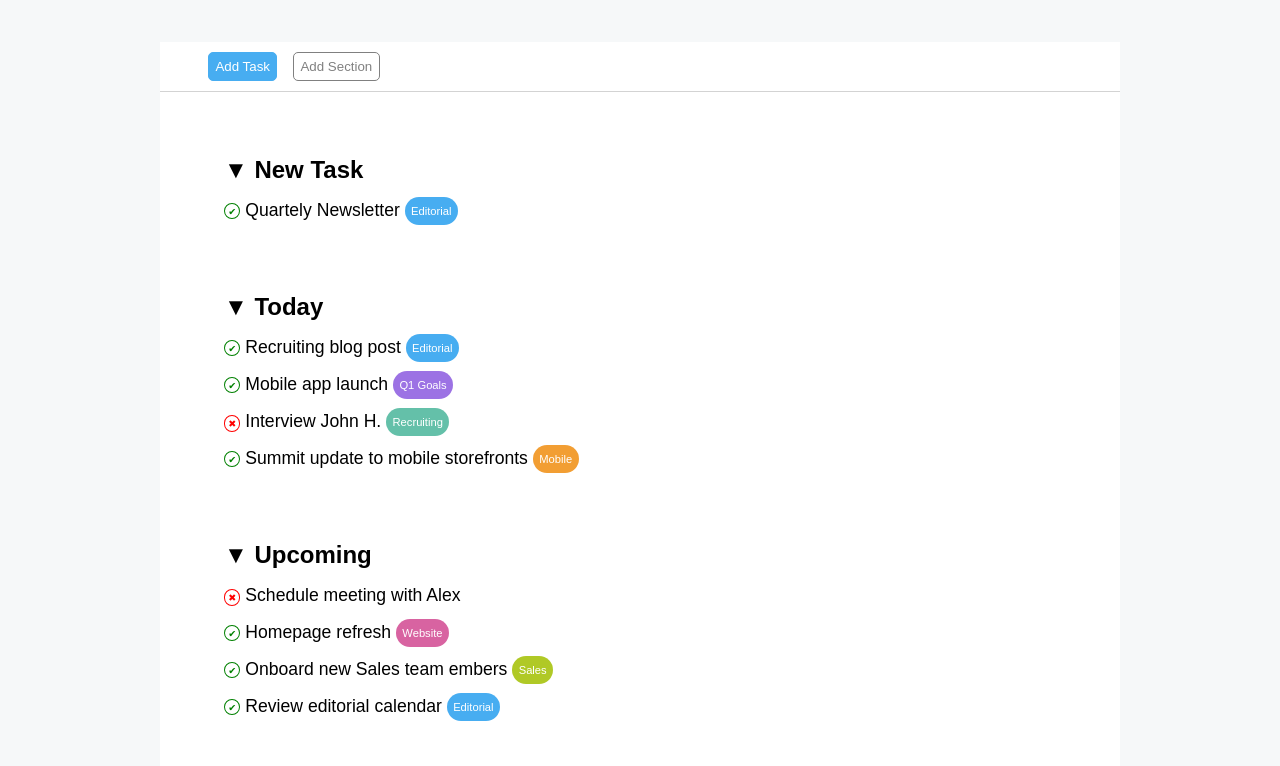
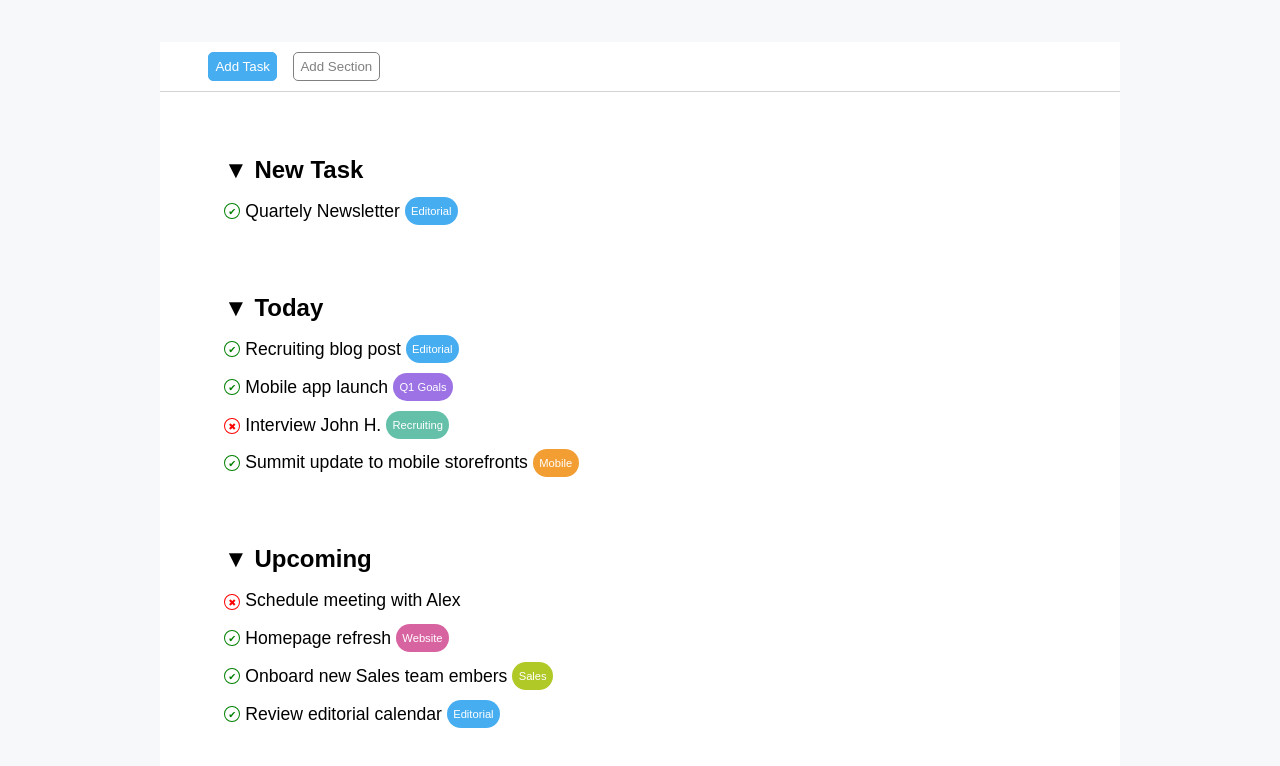
Before and after one commit to Claudio-Emmolo/html-css-toboolist, a plain HTML site: page index.html in a window 1280 px wide. Shown: the part 110-876 px from the top of the page. Drawn offline with Linux system fonts and the light colour scheme.

Commit message:
fix text vertical align

```diff
--- a/css/style.css
+++ b/css/style.css
@@ -110,6 +110,10 @@ ul li{
     vertical-align: middle;
 }
 
+.textfix{
+    vertical-align: middle;
+}
+
 /* tag color */
 .q1goals{
     background-color: #9c72e4;
--- a/index.html
+++ b/index.html
@@ -32,7 +32,7 @@
                     <h2>&#9660; New Task</h2>
                     <ul>
                         <li>
-                            <span class="conferm">&#10004;</span> Quartely Newsletter <span class="tag">Editorial</span>
+                            <span class="conferm">&#10004;</span> <span class="textfix">Quartely Newsletter</span> <span class="tag">Editorial</span>
                         </li>
                     </ul>
                 </section>
@@ -42,16 +42,16 @@
                     <h2>&#9660; Today</h2>
                     <ul>
                         <li>
-                            <span class="conferm">&#10004;</span> Recruiting blog post <span class="tag">Editorial</span>
+                            <span class="conferm">&#10004;</span> <span class="textfix">Recruiting blog post</span> <span class="tag">Editorial</span>
                         </li>
                         <li>
-                            <span class="conferm">&#10004;</span> Mobile app launch <span class="tag q1goals">Q1 Goals</span>
+                            <span class="conferm">&#10004;</span> <span class="textfix">Mobile app launch</span> <span class="tag q1goals">Q1 Goals</span>
                         </li>
                         <li>
-                            <span class="delete">&#10006;</span> Interview John H. <span class="tag recruiting">Recruiting</span>
+                            <span class="delete">&#10006;</span> <span class="textfix">Interview John H.</span> <span class="tag recruiting">Recruiting</span>
                         </li>
                         <li>
-                            <span class="conferm">&#10004;</span> Summit update to mobile storefronts <span class="tag mobile">Mobile</span>
+                            <span class="conferm">&#10004;</span> <span class="textfix">Summit update to mobile storefronts</span> <span class="tag mobile">Mobile</span>
                         </li>
                     </ul>
                 </section>
@@ -61,16 +61,16 @@
                     <h2>&#9660; Upcoming</h2>
                     <ul>
                         <li>
-                            <span class="delete">&#10006;</span> Schedule meeting with Alex
+                            <span class="delete">&#10006;</span> <span class="textfix">Schedule meeting with Alex<span>
                         </li>
                         <li>
-                            <span class="conferm">&#10004;</span> Homepage refresh <span class="tag website">Website</span>
+                            <span class="conferm">&#10004;</span> <span class="textfix">Homepage refresh</span> <span class="tag website">Website</span>
                         </li>
                         <li>
-                            <span class="conferm">&#10004;</span> Onboard new Sales team embers <span class="tag sales">Sales</span>
+                            <span class="conferm">&#10004;</span> <span class="textfix">Onboard new Sales team embers</span> <span class="tag sales">Sales</span>
                         </li>
                         <li>
-                            <span class="conferm">&#10004;</span> Review editorial calendar <span class="tag">Editorial</span>
+                            <span class="conferm">&#10004;</span> <span class="textfix">Review editorial calendar</span> <span class="tag">Editorial</span>
                         </li>
 
                     </ul>
```
